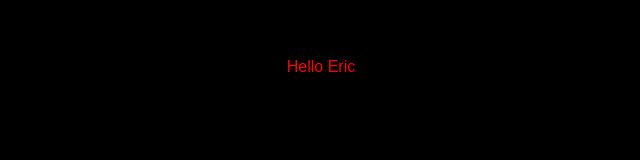
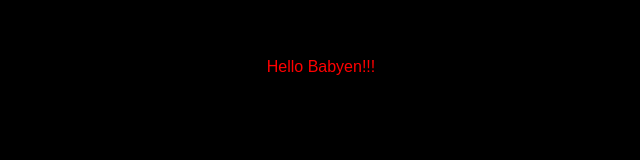
Before and after one commit to KatoCode23/KatoGame, a website: page index.html in a window 1280 px wide. Shown: the full height of the page, 319-959 px from the left. Drawn offline with nearby package versions, Linux system fonts and the light colour scheme.

Commit message:
The start of babies newest site

```diff
--- a/index.html
+++ b/index.html
@@ -1,13 +1,13 @@
 <!DOCTYPE html>
 <html>
   <head>
-    <title>TheReal643</title>
+    <title>Babyen Refined</title>
     <script type="text/javascript" src="https://ajax.googleapis.com/ajax/libs/angularjs/1.5.8/angular.min.js"></script>
     <script type="text/javascript" src="app.js"></script>
     <link rel="stylesheet" href="style.css" media="screen" title="no title" charset="utf-8">
 
   <body ng-app="app" ng-controller="myController">
-    <div>Hello Eric</div>
+    <div>Hello Babyen!!!</div>
 
 
 
```
